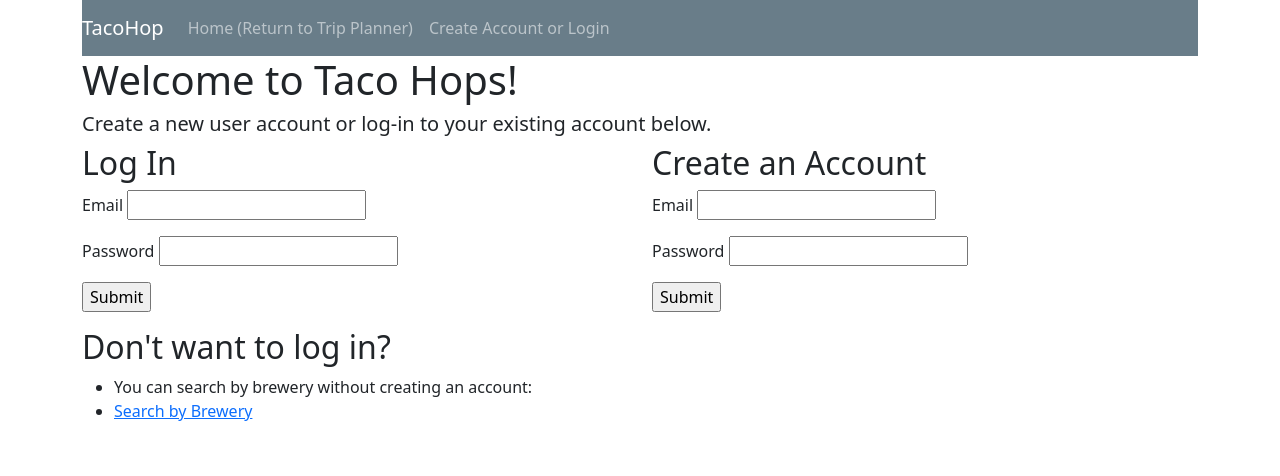
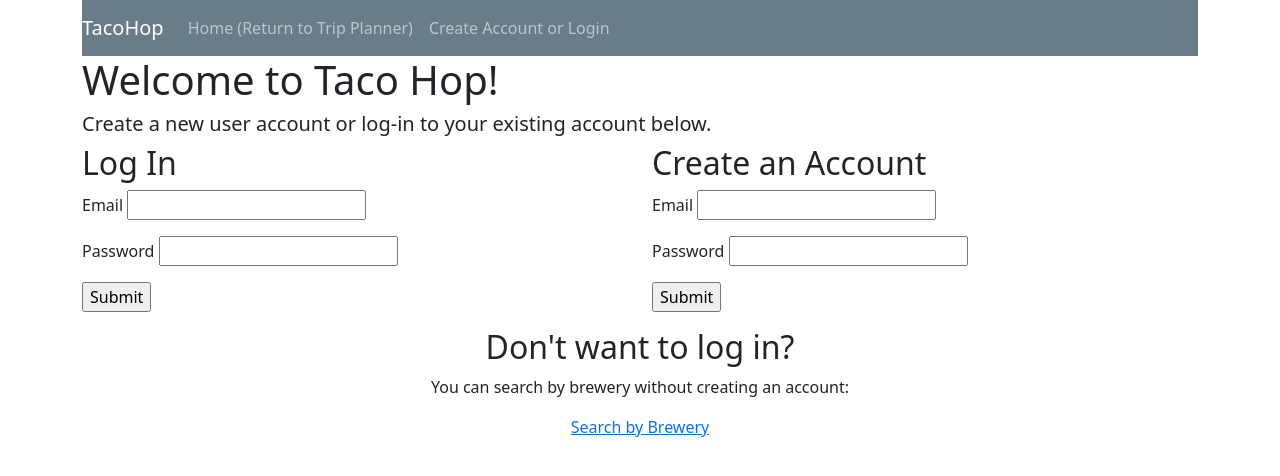
Before and after one commit to Chesney-Bal/Taco-Hops, a Flask app: page /homepage in a window 1280 px wide. Shown: the top 476 px of the page. Run offline with Flask 2, Linux system fonts and the light colour scheme.

Commit message:
Updated templates styling

```diff
--- a/templates/goodbye.html
+++ b/templates/goodbye.html
@@ -25,6 +25,7 @@
       <h2 style="text-align: center;">   use the <a href="/">LINK</a> to return to main page and verify age.</h2>
       <h3 style="text-align: center;">If you aren't 21 yet, happy taco finding! </h3>
       <h4 style="text-align: center;"> Hop back for taco and beer pairing experiences when you are 21!</h4>
+      <img src="/static/img/tacos Photo by Jeswin Thomas on Unsplash.jpg" class="img-fluid" alt="...">
       <caption>Photo by Jeswin Thomas on Unsplash</caption>
    </div>
 
--- a/templates/homepage.html
+++ b/templates/homepage.html
@@ -7,7 +7,7 @@
 <div class="container">
   <div class="row">
     <div class = "column">
-      <h1>Welcome to Taco Hops!</h1>
+      <h1>Welcome to Taco Hop!</h1>
     </div>
   </div>
 
@@ -72,12 +72,12 @@
 
 
   <div class="row">
-    <div class = "column">
-      <h2>Don't want to log in?</h2>
-        <ul>
-          <li> You can search by brewery without creating an account:</li>
-          <li><a href="/brewery_trip_planner">Search by Brewery</a></li>
-        </ul>
+    <div class = "column" style="text-align: center;">
+      <h2 style="text-align: center;">Don't want to log in?</h2>
+
+          <p style="text-align: center;"> You can search by brewery without creating an account:</p>
+          <p style="text-align: center;"><a href="/brewery_trip_planner">Search by Brewery</a></p>
+
     </div>
   </div>
 
--- a/templates/navBar.html
+++ b/templates/navBar.html
@@ -1,7 +1,7 @@
 {% block body %}
     <div class="container">
         <nav class="navbar navbar-expand-lg navbar-dark" style="background-color: #697d89;">
-          <a class="navbar-brand" href="#">TacoHop  </a>
+          <a class="navbar-brand" href="/">TacoHop  </a>
 
             <button class="navbar-toggler" type="button" data-toggle="collapse" data-target="#navbarSupportedContent" aria-controls="navbarSupportedContent" aria-expanded="false" aria-label="Toggle navigation">
               <span class="navbar-toggler-icon"></span>
--- a/templates/tacoshops_nearby.html
+++ b/templates/tacoshops_nearby.html
@@ -51,7 +51,7 @@
         {% for tacoshop in tacoshops %}
         <div class="col-sm-2">
           <div class="taco_coordinates" data-taco_name="{{tacoshop['name']}}" data-taco_lat="{{tacoshop['coordinates']['latitude']}}" data-taco_long="{{tacoshop['coordinates']['longitude']}}">
-            <div class="card" style="max-width: 15rem;">
+            <div class="card border-secondary mb-3" style="max-width: 15rem;">
               <img class="card-img-top" src="{{tacoshop['image_url']}}" alt="Card image cap">
                 <div class="card-body">
                   <h5 class="card-title">{{tacoshop['name']}}</h5>
```
Also changed, not shown: templates/brewery_search_results.html (+11 -3 lines), templates/index.html (+4 -4 lines).
